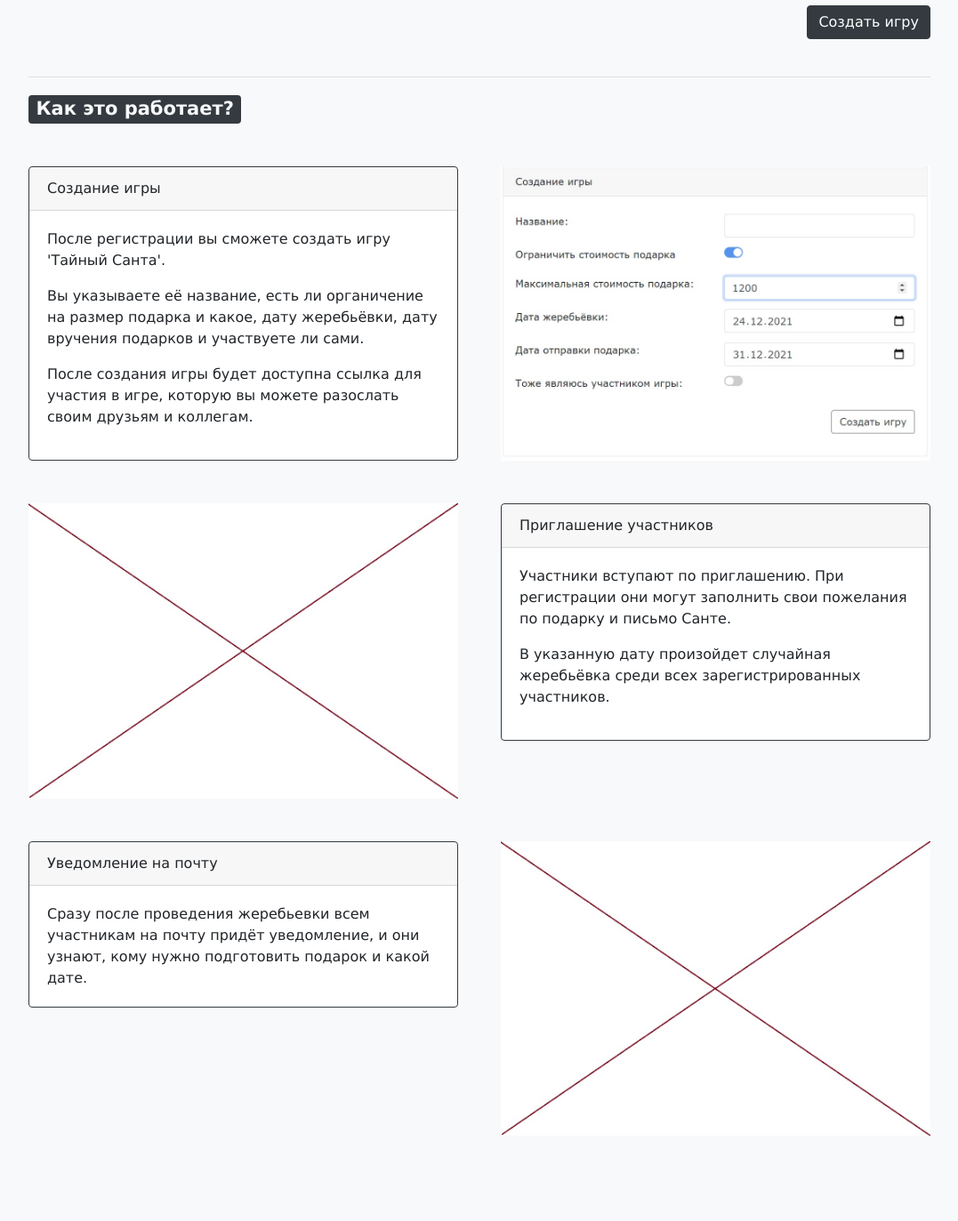
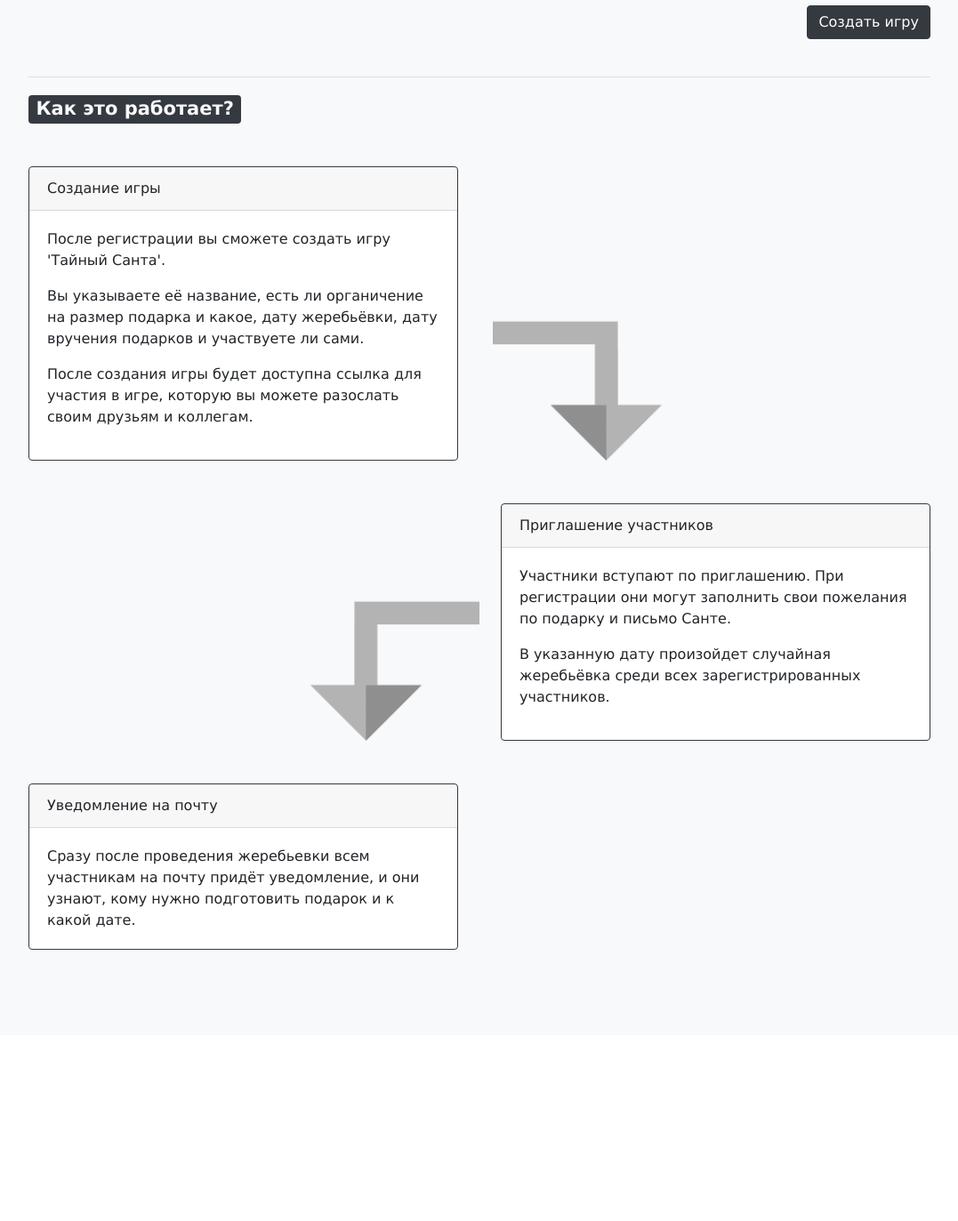
Before and after one commit to balancy/secret_santa, a Django app: page / in a window 1280 px wide. Shown: the part 501-1874 px from the top of the page at 89% size, without its empty margins (101-1178 px from the left). After the commit the page ends 1569 px from the top, so only its background shows below. Run offline with Django 4.2, Linux system fonts and the light colour scheme.

Commit message:
Add arrow images to the index page

```diff
--- a/docker-compose.yaml
+++ b/docker-compose.yaml
@@ -7,7 +7,7 @@ services:
     volumes:
       - postgres_data:/var/lib/postgresql/data/
     env_file:
-      - ./.env
+      - ./.env.prod
     ports:
       - "5432:5432"
 
@@ -16,7 +16,7 @@ services:
     volumes:
       - static_volume:/app/staticfiles
     env_file:
-      - ./.env
+      - ./.env.prod
     build: ./
     ports:
       - "8080:8080"
--- a/games/templates/games/index.html
+++ b/games/templates/games/index.html
@@ -31,14 +31,14 @@
                 </div>
             </div>
         </div>
-        <div class="col col-6 pl-4">
-            <img src="{% static 'create_game.jpg' %}" width="100%;" >
+        <div class="col col-6">
+            <img style="position: absolute; bottom: 0;" src="{% static 'arrow_left_right.png' %}" width="250px;">
         </div>
       </div>
 
       <div class="row my-5">
-        <div class="col col-6 pr-4">
-            <img src="{% static 'empty_image.jpg' %}" width="100%;" >
+        <div class="col col-6">
+            <img style="position: absolute; bottom: 0; right: 0;" src="{% static 'arrow_right_left.png' %}" width="250px;">
         </div>
         <div class="col col-6 pl-4">
             <div class="card border-dark">
@@ -60,12 +60,12 @@
                     Уведомление на почту
                 </div>
                 <div class="card-body">
-                    Сразу после проведения жеребьевки всем участникам на почту придёт уведомление, и они узнают, кому нужно подготовить подарок и какой дате.
+                    Сразу после проведения жеребьевки всем участникам на почту придёт уведомление, и они узнают, кому нужно подготовить подарок и к какой дате.
                 </div>
             </div>
         </div>
         <div class="col col-6 pl-4">
-            <img src="{% static 'empty_image.jpg' %}" width="100%;" >
+
         </div>
       </div>
     </div>
--- a/games/views.py
+++ b/games/views.py
@@ -2,7 +2,7 @@ import datetime
 
 from django.contrib.auth import authenticate, login
 from django.contrib.auth.decorators import login_required
-from django.contrib.auth.views import LoginView, LogoutView
+from django.contrib.auth.views import LogoutView
 from django.shortcuts import redirect, render
 from django.urls import reverse_lazy, reverse
 
```
Also changed, not shown: static/arrow_left_right.png (added), static/arrow_right_left.png (added), static/create_game.jpg (deleted), static/empty_image.jpg (deleted), 2 other files.
